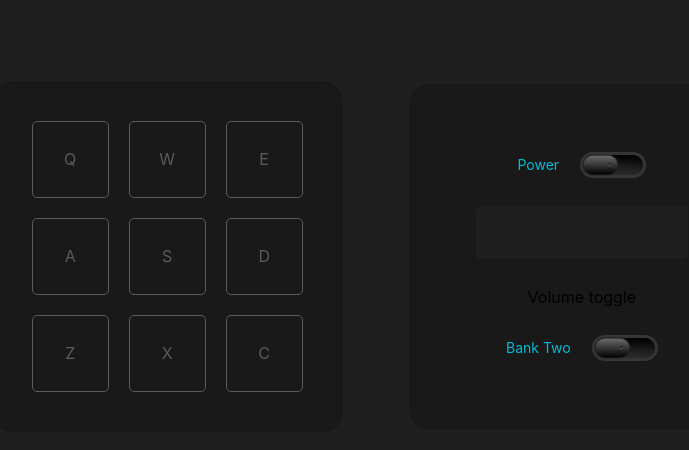
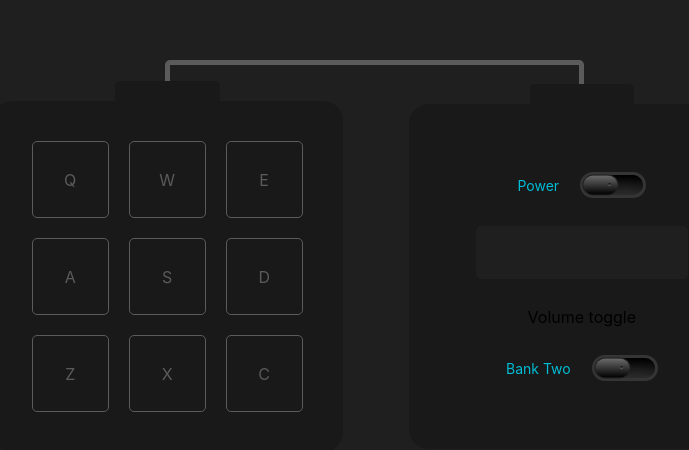
Before and after one commit to Macattack1999-teck/drums, a React (Create React App) app: page / in a window 1280 px wide. Shown: the part 144-594 px from the top of the page, without its empty margins (267-956 px from the left). Built offline with nearby package versions, Linux system fonts and the light colour scheme.

Commit message:
created basic skeleton for body animations

```diff
--- a/src/Components/Container.js
+++ b/src/Components/Container.js
@@ -6,15 +6,24 @@ export default () => {
   return (
     <div id="drum-machine" style={{ height: "100%", minHeight: "100vh", width: "100%", minWidth: "100vw", display: "flex", alignItems: "center", justifyContent: "center", background: "#1d1d1d" }}>
       <div style={{
-        display: "flex", justifyContent: "space-evenly", alignItems: "center",
+        display: "flex",
+        flexDirection: "column",
+        justifyContent: "center",
         width: "70%",
         borderRadius: "20px",
         boxShadow: "0px 0px 15px 5px #151515eb",
         height: "80vh",
         backgroundColor: "#1f1f1f",
       }}>
-        <DrumsButtons />
-        <DrumsInterface />
+        <div id="wire">
+        </div>
+
+        <div style={{
+           display: "flex", justifyContent: "space-evenly", alignItems: "center",
+        }}>
+          <DrumsButtons />
+          <DrumsInterface />
+        </div>
       </div>
     </div>
   )
--- a/src/Components/DrumsButtons.js
+++ b/src/Components/DrumsButtons.js
@@ -27,6 +27,8 @@ export default () => {
     const drumpadElem = document.getElementById(`drum-pad-${e.code.slice(3)}`)
     const drumpadSoundElem = document.getElementById(e.code.slice(3))
 
+    if (drumpadElem !== null && drumpadSoundElem !== null) {
+      console.log(drumpadElem.style)
       if (drumpadElem.classList.contains("drum-pad-power-on")) {
         drumpadElem.classList.add("drum-playing-effect")
 
@@ -38,6 +40,7 @@ export default () => {
         }, 100)
       }
     }
+  }
 
   useEffect(() => {
     window.addEventListener('keypress', (e) => HandleKeyPress(e))
@@ -46,7 +49,7 @@ export default () => {
   }, [])
 
   return (
-    <div style={{
+    <div id="drum-container" style={{
       display: "grid",
       gridTemplateColumns: "1fr 1fr 1fr",
       gridTemplateRows: "1fr 1fr 1fr",
@@ -54,7 +57,8 @@ export default () => {
       columnGap: "20px",
       padding: "40px",
       background: "#191919",
-      borderRadius: "20px"
+      borderRadius: "20px",
+      position: "relative"
     }}>
       {
         bank.map((sound) => {
--- a/src/Components/DrumsInterface.js
+++ b/src/Components/DrumsInterface.js
@@ -15,7 +15,8 @@ export default () => {
       display: "flex",
       flexDirection: "column",
       alignItems: "center",
-      justifyContent: "space-evenly"
+      justifyContent: "space-evenly",
+      position: "relative"
     }}>
       <Power />
       <InterfaceDisplay />
--- a/src/Styles/main.css
+++ b/src/Styles/main.css
@@ -164,3 +164,63 @@ input:checked[type="checkbox"]::after {
     color: #00BCD4;
   }
 }
+
+#display::before {
+  content: '';
+  position: absolute;
+  top: -20px;
+  width: 30%;
+  height: 20px;
+  background: #191919;
+  border-top-left-radius: 5px;
+  border-top-right-radius: 5px;
+}
+
+#drum-container::before {
+  content: '';
+  position: absolute;
+  top: -20px;
+  width: 30%;
+  height: 20px;
+  justify-self: center;
+  background: #191919;
+  border-top-left-radius: 5px;
+  border-top-right-radius: 5px;
+}
+
+#display::after {
+  content: '';
+  position: absolute;
+  top: -40px;
+  width: 5px;
+  height: 20px;
+  background: #5b5b5b;
+  /* border-top-left-radius: 5px;
+  border-top-right-radius: 5px; */
+}
+
+#drum-container::after {
+  content: '';
+  position: absolute;
+  top: -40px;
+  width: 5px;
+  height: 20px;
+  justify-self: center;
+  background: #5b5b5b;
+  border-top-left-radius: 5px;
+  /* border-top-left-radius: 5px;
+  border-top-right-radius: 5px; */
+}
+
+#wire {
+  align-self: center;
+  height: 5px;
+  /* width: calc(100% - 345px - 345px + 40px - 170px - 170px); */
+  /* width: 100%; */
+  width: calc((100% / 3) + 120px);
+  border-top-left-radius: 5px;
+  border-top-right-radius: 5px;
+  margin-bottom: 36px;
+  background:  #5b5b5b;
+  margin-left: 2.5px;
+}
```
Also changed, not shown: 1 other file (tests, documents, lock files or other folders). Lines whose indentation alone changed are shown as unchanged.
